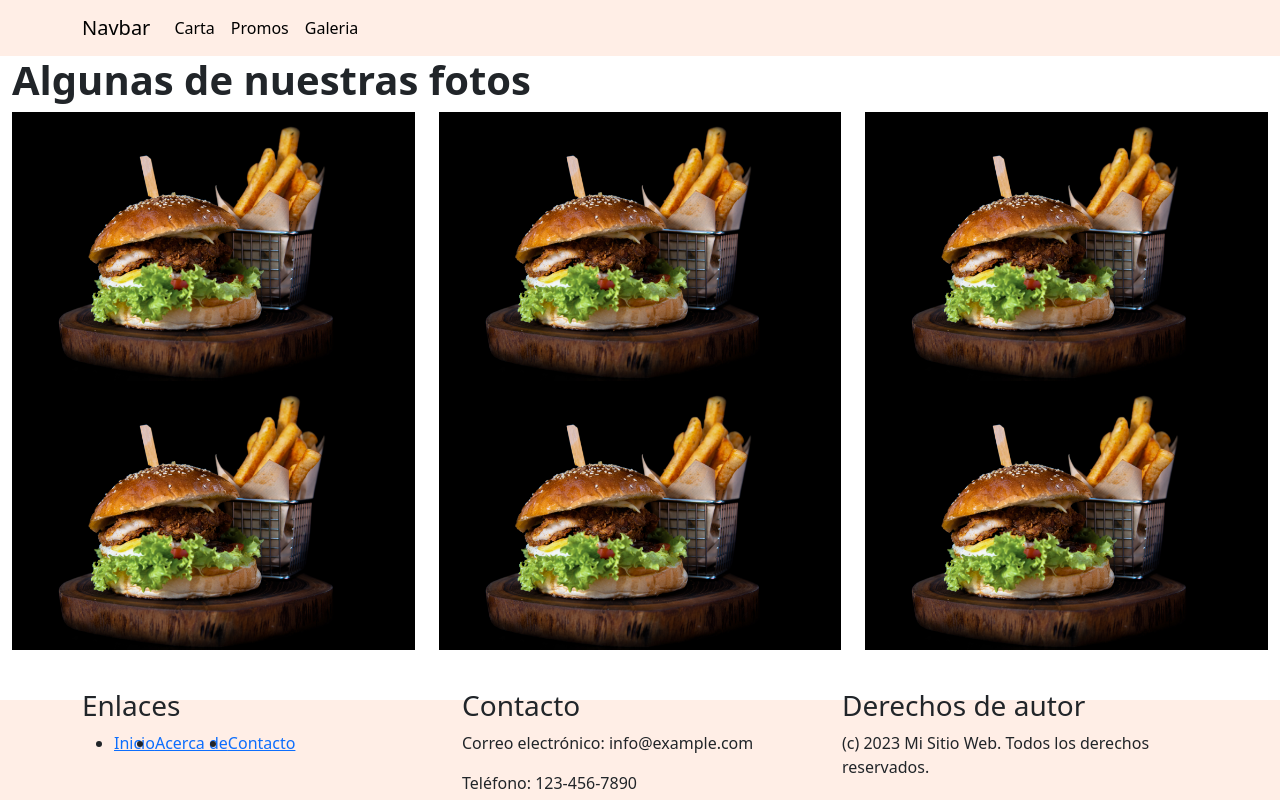
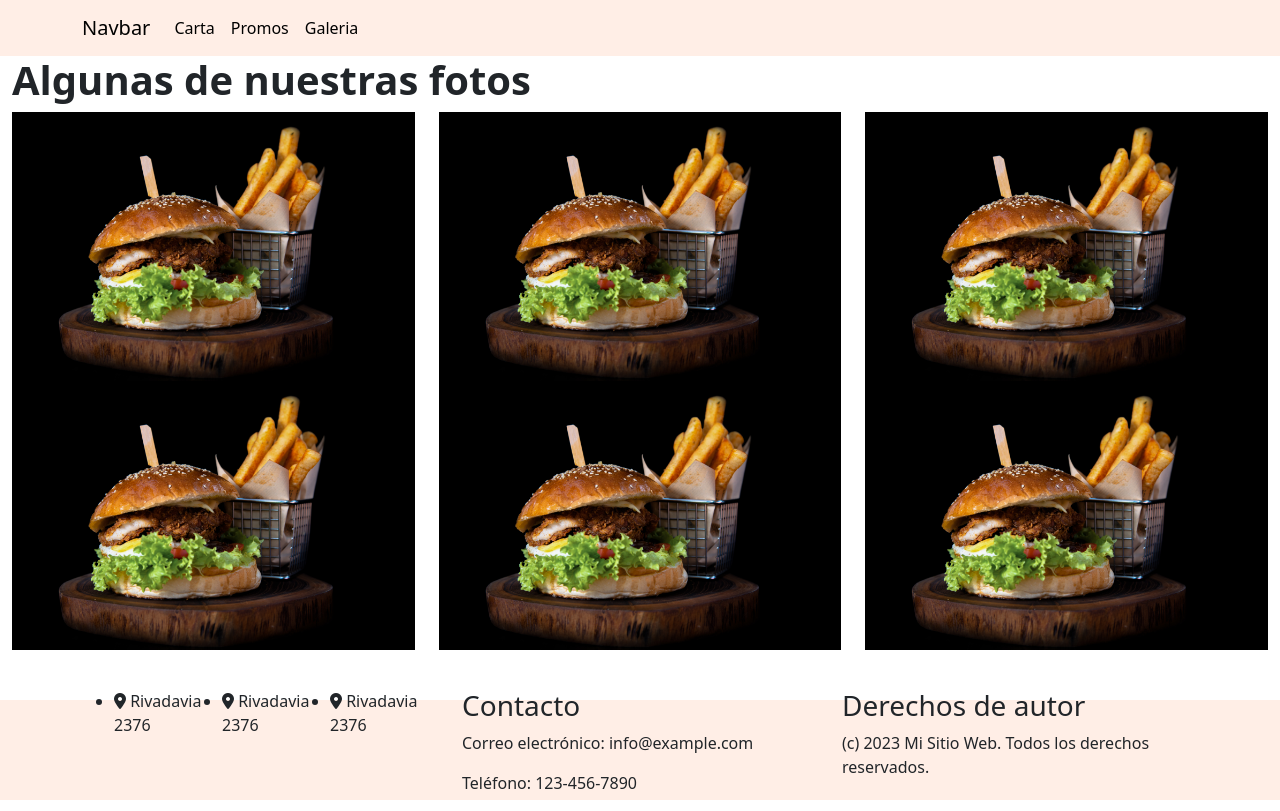
Before and after one commit to Brunorp35/Burgersky-Bresca, a plain HTML site: page pages/galeria.html in a window 1280 px wide. Drawn offline with nearby package versions, Linux system fonts and the light colour scheme.

Commit message:
modificacion footer

```diff
--- a/pages/galeria.html
+++ b/pages/galeria.html
@@ -65,11 +65,10 @@
         <div class="container">
           <div class="row">
             <div class="col-lg-4">
-              <h3>Enlaces</h3>
               <ul class="d-flex">
-                <li><a href="#">Inicio</a></li>
-                <li><a href="#">Acerca de</a></li>
-                <li><a href="#">Contacto</a></li>
+                <li><i class="fa-solid fa-location-dot"></i>      Rivadavia 2376</li>
+                <li><i class="fa-solid fa-location-dot"></i>      Rivadavia 2376</li>
+                <li><i class="fa-solid fa-location-dot"></i>      Rivadavia 2376</li>
               </ul>
             </div>
             <div class="col-lg-4">
```
